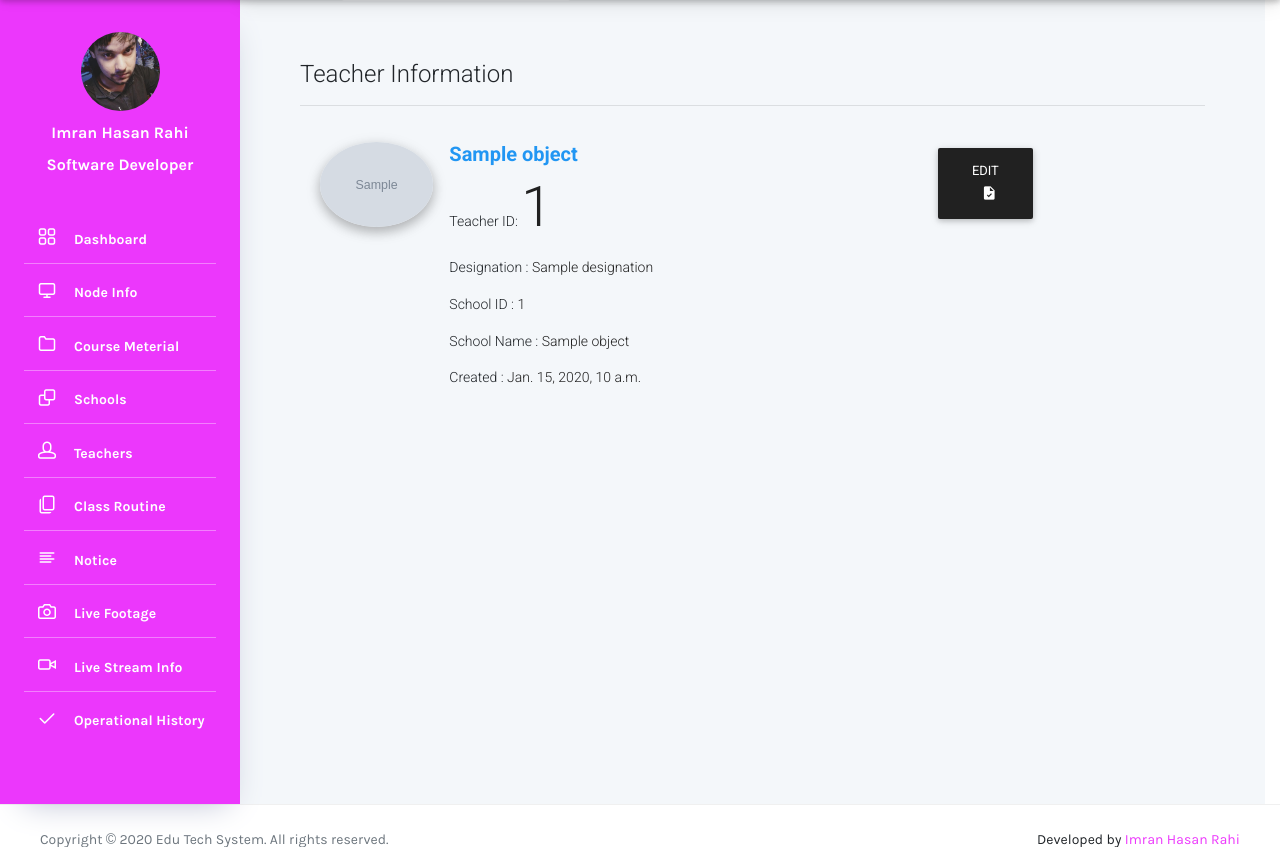
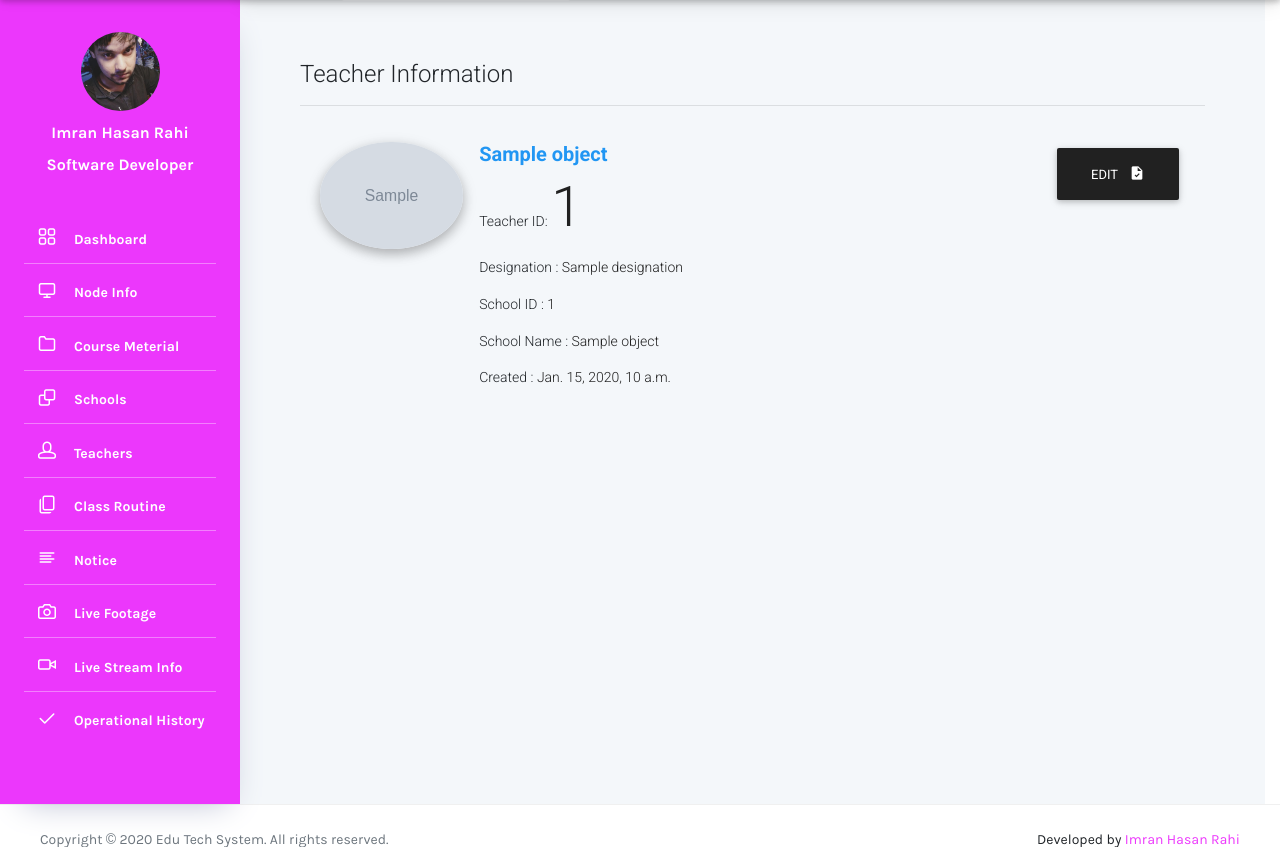
Before and after one commit to icerahi/smart_education_system, a Django app: template apps/teacher/templates/teacher_detail.html in a window 1280 px wide. Shown: the part 60-907 px from the top of the page. Run offline with Django 3.2, Linux system fonts and the light colour scheme; the template is opened without the code that fills it: most values are stand-ins (such as "Sample title", 1, 10 or a date in 2020); grey boxes marked "Sample" are stand-in pictures; form fields are guessed from the names that the template uses; some libraries are stand-ins or nearby versions.

Commit message:
school/teacher content fix

```diff
--- a/apps/teacher/templates/teacher_detail.html
+++ b/apps/teacher/templates/teacher_detail.html
@@ -14,10 +14,10 @@
 <div class="row">
 
   <!-- Grid column -->
-  <div class="col-lg-10 col-xl-8">
+  <div class="col-10 col-md-10">
 
     <div class="media d-block d-md-flex">
-      <img height="30%" width="20%" class="d-flex rounded-circle avatar z-depth-1-half mb-3 mx-auto" src="{{object.image.url}}"
+      <img height="60%" width="20%" class="d-flex rounded-circle avatar z-depth-1-half mb-3 mx-auto" src="{{object.image.url}}"
         alt="Avatar">
       <div class="media-body text-center text-md-left ml-md-3 ml-0">
         <h5 class="mt-0 font-weight-bold blue-text">{{object.name}}</h5>
@@ -33,14 +33,14 @@
 
   </div>
   <!-- Grid column -->
-  <div class="col-lg-2 col-xl-4">
-      <div class="col-md-6 text-right">
-                <button data-toggle="modal" data-target="#teacher_update_modal" type="button" class="btn btn-dark btn-icon-text">
+
+      <div class="ext-right">
+                <span data-toggle="modal" data-target="#teacher_update_modal" type="button" class="btn btn-dark btn-icon-text">
                     Edit
                     <i class="mdi mdi-file-check btn-icon-append"></i>
-                </button>
+                </span>
             </div>
-  </div>
+
 </div>
 <!-- Grid row -->
 
--- a/apps/teacher/templates/teacher_list.html
+++ b/apps/teacher/templates/teacher_list.html
@@ -36,7 +36,7 @@
 
                 <tr>
                   <td>
-                    {{ object.school_id }}
+                    {{ object.teacher_id}}
                   </td>
                   <td>
                     <mark><a href="{{object.get_absolute_url}}">{{object.name}}</a></mark>
```
Also changed, not shown: apps/school/templates/school_detail.html (+6 -9 lines), media/teacher/122974045_4398786553488090_110495030139994021_o_DPacF1m.jpg (added), media/teacher/Screenshot_from_2020-11-01_11-50-57_G3AghAi.png (deleted).
